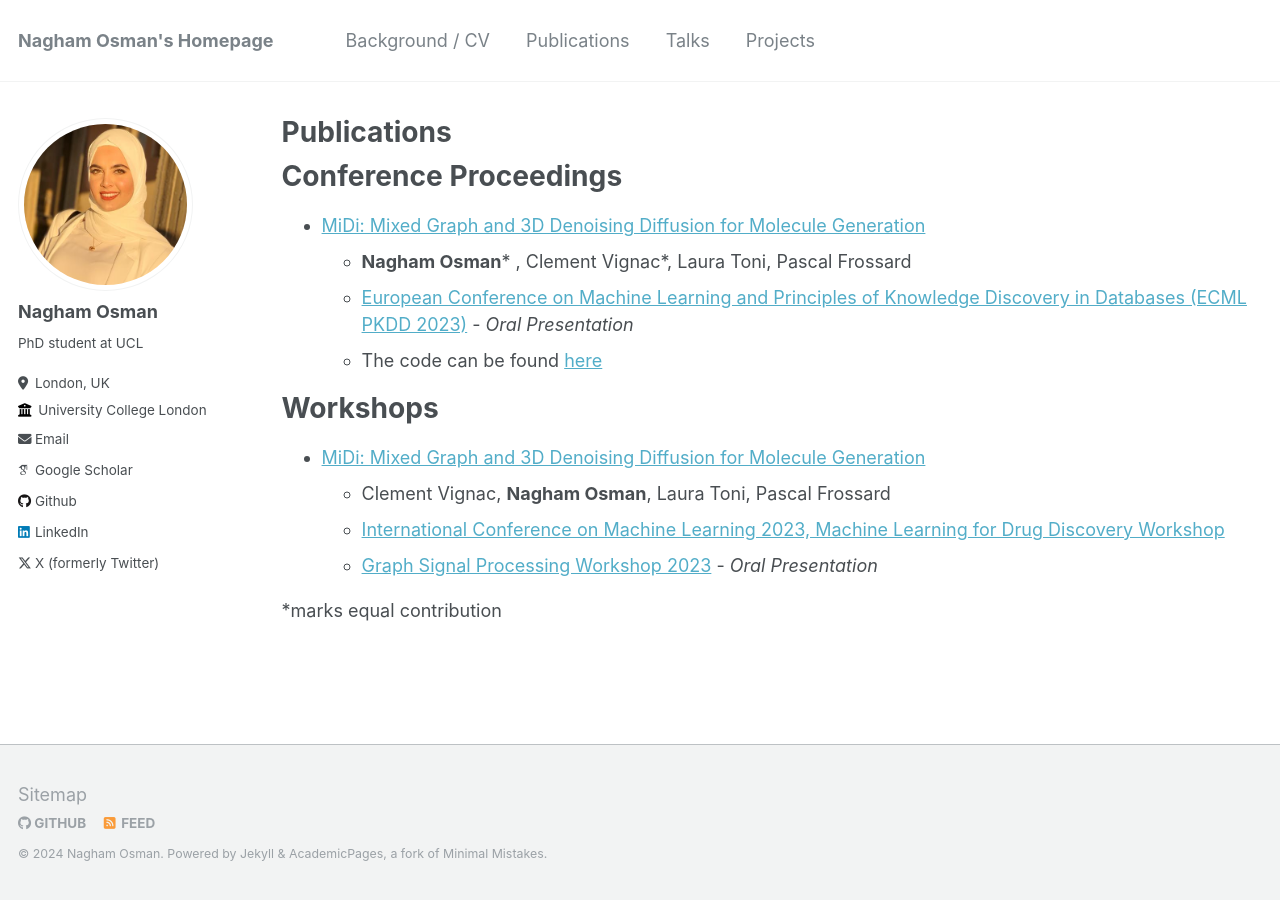
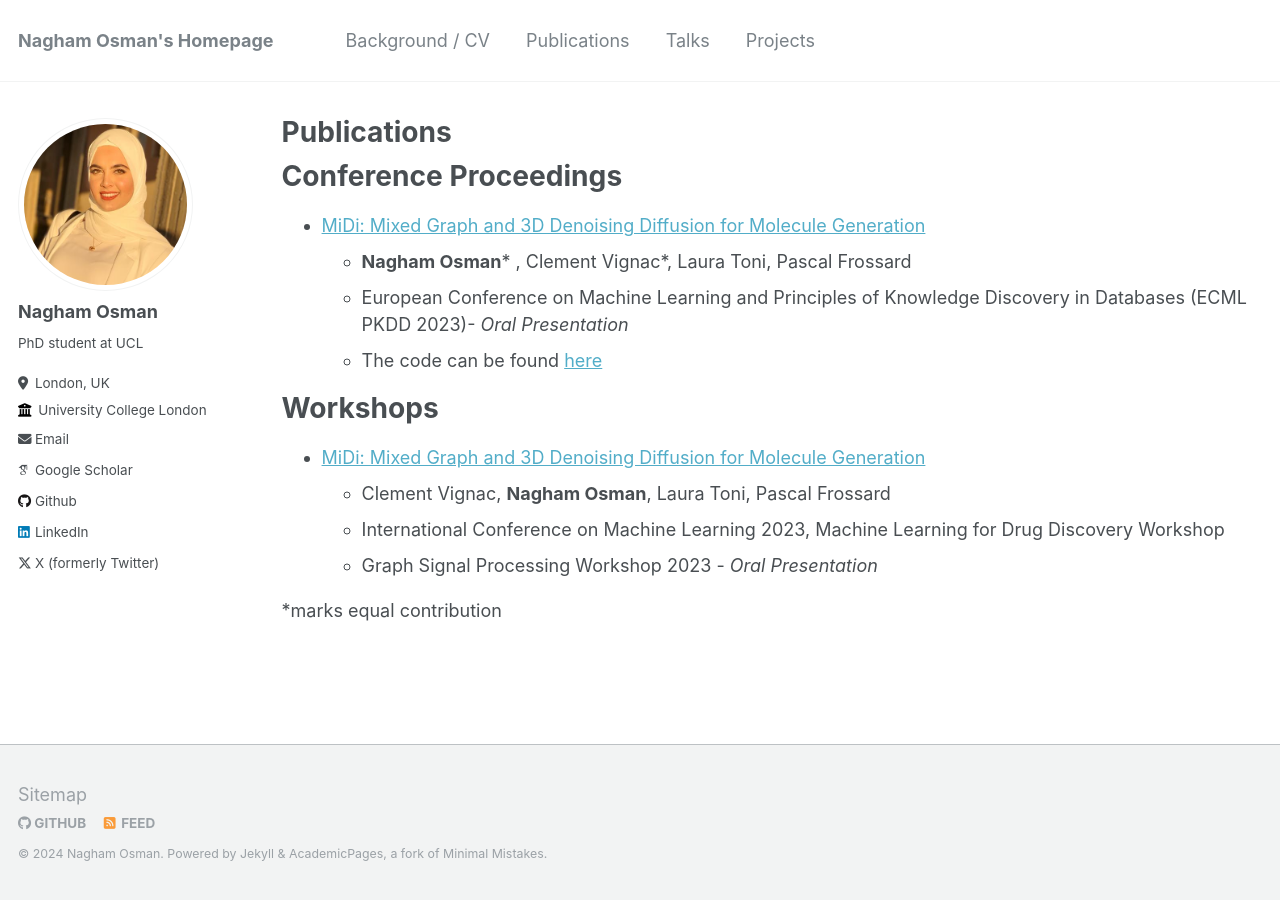
Before and after one commit to nagham-osman/nagham-osman.github.io, a Jekyll site: the page built from _pages/publications.md, in a window 1280 px wide. Built offline with Jekyll 4.4.1, drawn with Linux system fonts in a browser that asks for light colours; some web fonts are replaced; part of the change alters nothing that is shown.

Commit message:
remove links - too many

```diff
--- a/_pages/publications.md
+++ b/_pages/publications.md
@@ -9,15 +9,15 @@ Conference Proceedings
 ======
 * [MiDi: Mixed Graph and 3D Denoising Diffusion for Molecule Generation](https://arxiv.org/pdf/2302.09048.pdf)
   * **Nagham Osman*** , Clement Vignac*, Laura Toni, Pascal Frossard
-  * [European Conference on Machine Learning and Principles of Knowledge Discovery in Databases (ECML PKDD 2023)](https://2023.ecmlpkdd.org/) - *Oral Presentation*
+  * European Conference on Machine Learning and Principles of Knowledge Discovery in Databases (ECML PKDD 2023)- *Oral Presentation*
   * The code can be found [here](https://github.com/cvignac/MiDi)
 
 Workshops
 ======
 * [MiDi: Mixed Graph and 3D Denoising Diffusion for Molecule Generation](https://openreview.net/forum?id=M6Ifac3G4HK)
   * Clement Vignac, **Nagham Osman**, Laura Toni, Pascal Frossard
-  * [International Conference on Machine Learning 2023, Machine Learning for Drug Discovery Workshop](https://sites.google.com/view/mldd-2023/?pli=1)
-  * [Graph Signal Processing Workshop 2023](https://gspworkshop.org/) - *Oral Presentation*
+  * International Conference on Machine Learning 2023, Machine Learning for Drug Discovery Workshop
+  * Graph Signal Processing Workshop 2023 - *Oral Presentation*
 
 
  *marks equal contribution
```
